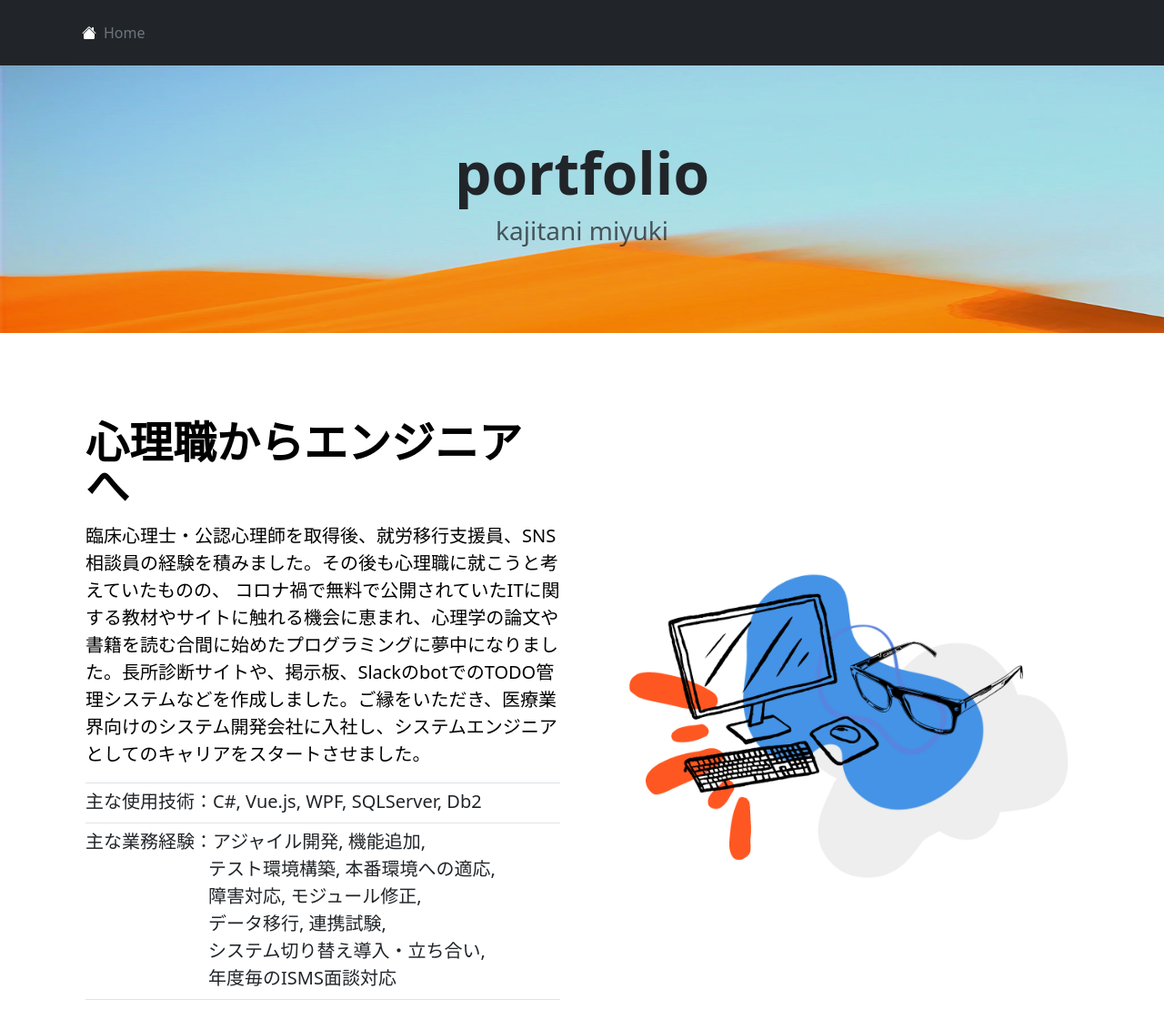
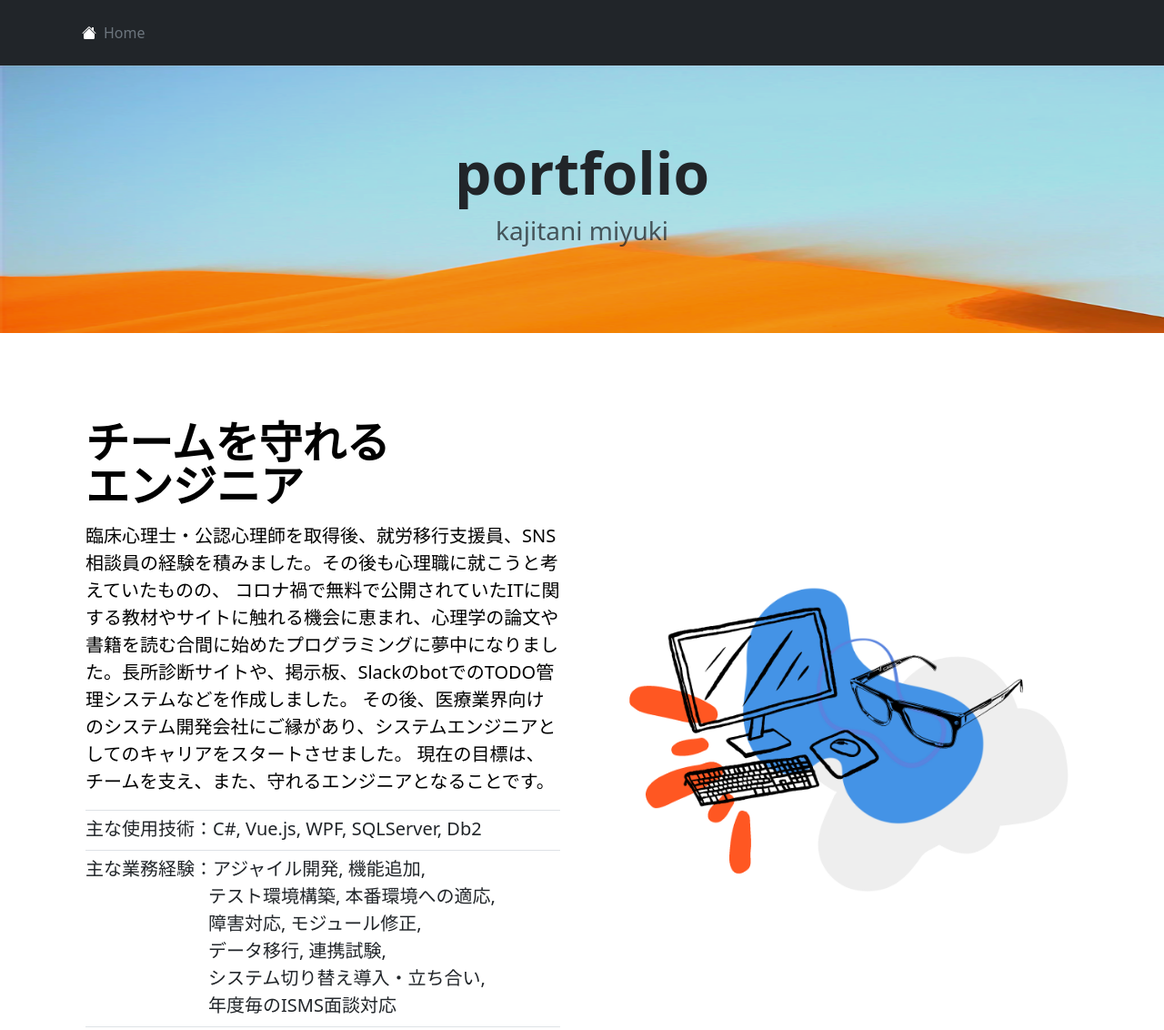
Before and after one commit to yukichi0324/portfolio, a plain HTML site: page index.html in a window 1280 px wide. Shown: the top 1132 px of the page at 91% size. Drawn offline with nearby package versions, Linux system fonts and the light colour scheme.

Commit message:
コメント

```diff
--- a/index.html
+++ b/index.html
@@ -29,6 +29,9 @@
         display: flex;
         align-items: center;
         justify-content: center;
+      }
+      .small-text {
+        font-size: 12pt;
       }
     </style>
   </head>
@@ -112,11 +115,13 @@
           </div>
           <div class="col-lg-6">
             <h1 class="display-5 fw-bold text-body-emphasis lh-1 mb-3">
-              心理職からエンジニアへ
+              チームを守れる<br>エンジニア
             </h1>
             <p class="lead" style="color: black">
               臨床心理士・公認心理師を取得後、就労移行支援員、SNS相談員の経験を積みました。その後も心理職に就こうと考えていたものの、
-              コロナ禍で無料で公開されていたITに関する教材やサイトに触れる機会に恵まれ、心理学の論文や書籍を読む合間に始めたプログラミングに夢中になりました。長所診断サイトや、掲示板、SlackのbotでのTODO管理システムなどを作成しました。ご縁をいただき、医療業界向けのシステム開発会社に入社し、システムエンジニアとしてのキャリアをスタートさせました。
+              コロナ禍で無料で公開されていたITに関する教材やサイトに触れる機会に恵まれ、心理学の論文や書籍を読む合間に始めたプログラミングに夢中になりました。長所診断サイトや、掲示板、SlackのbotでのTODO管理システムなどを作成しました。
+              その後、医療業界向けのシステム開発会社にご縁があり、システムエンジニアとしてのキャリアをスタートさせました。
+              現在の目標は、チームを支え、また、守れるエンジニアとなることです。
             </p>
             <p
               class="lead border-bottom border-top"
@@ -308,11 +313,11 @@
             </div>
           </div>
 
+          <!-- <h2 class="pb-2 border-bottom">その他 <span class="small-text">趣味で作成</span></h2> -->
           <!-- <h2 class="pb-2 border-bottom"></h2> -->
-          <div class="row row-cols-1 row-cols-sm-2 row-cols-md-3 g-3">
+          <!-- <div class="row row-cols-1 row-cols-sm-2 row-cols-md-3 g-3">
             <div class="col">
               <div class="card shadow-sm">
-                <!-- <svg class="bd-placeholder-img card-img-top" width="100%" height="225" xmlns="http://www.w3.org/2000/svg" role="img" aria-label="Placeholder: Thumbnail" preserveAspectRatio="xMidYMid slice" focusable="false"><title>Placeholder</title><rect width="100%" height="100%" fill="#55595c"></rect><text x="50%" y="50%" fill="#eceeef" dy=".3em">Thumbnail</text></svg> -->
                 <img
                   class="bd-placeholder-img card-img-top"
                   width="100%"
@@ -338,14 +343,13 @@
                       >
                         View
                       </button>
-                      <!-- <button type="button" class="btn btn-sm btn-outline-secondary">Edit</button> -->
                     </div>
                     <small class="text-body-secondary">Vue.js </small>
                   </div>
                 </div>
               </div>
             </div>
-            <!-- <div class="col">
+           <div class="col">
               <div class="card shadow-sm">
                 <img
                   class="bd-placeholder-img card-img-top"
@@ -381,10 +385,9 @@
                   </div>
                 </div>
               </div>
-            </div> -->
+            </div>
             <div class="col">
               <div class="card shadow-sm">
-                <!-- <svg class="bd-placeholder-img card-img-top" width="100%" height="225" xmlns="http://www.w3.org/2000/svg" role="img" aria-label="Placeholder: Thumbnail" preserveAspectRatio="xMidYMid slice" focusable="false"><title>Placeholder</title><rect width="100%" height="100%" fill="#55595c"></rect><text x="50%" y="50%" fill="#eceeef" dy=".3em">Thumbnail</text></svg> -->
                 <img
                   class="bd-placeholder-img card-img-top"
                   width="100%"
@@ -410,7 +413,6 @@
                       >
                         View
                       </button>
-                      <!-- <button type="button" class="btn btn-sm btn-outline-secondary">Edit</button> -->
                     </div>
                     <small class="text-body-secondary"
                       >Vue.js, Vue.Draggable
@@ -421,7 +423,6 @@
             </div>
             <div class="col">
               <div class="card shadow-sm">
-                <!-- <svg class="bd-placeholder-img card-img-top" width="100%" height="225" xmlns="http://www.w3.org/2000/svg" role="img" aria-label="Placeholder: Thumbnail" preserveAspectRatio="xMidYMid slice" focusable="false"><title>Placeholder</title><rect width="100%" height="100%" fill="#55595c"></rect><text x="50%" y="50%" fill="#eceeef" dy=".3em">Thumbnail</text></svg> -->
                 <img
                   class="bd-placeholder-img card-img-top"
                   width="100%"
@@ -447,7 +448,6 @@
                       >
                         View
                       </button>
-                      <!-- <button type="button" class="btn btn-sm btn-outline-secondary">Edit</button> -->
                     </div>
                     <small class="text-body-secondary">React </small>
                   </div>
```
